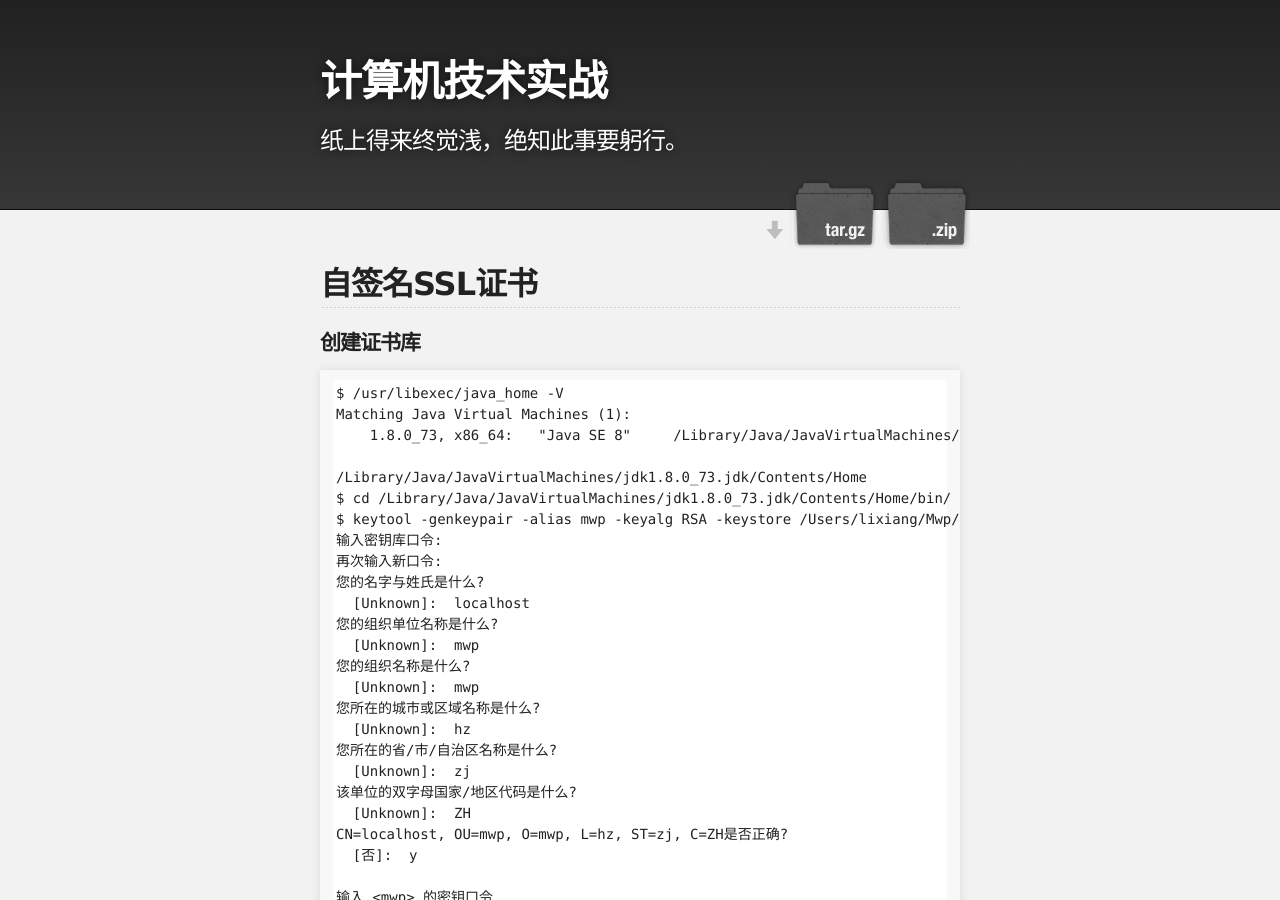
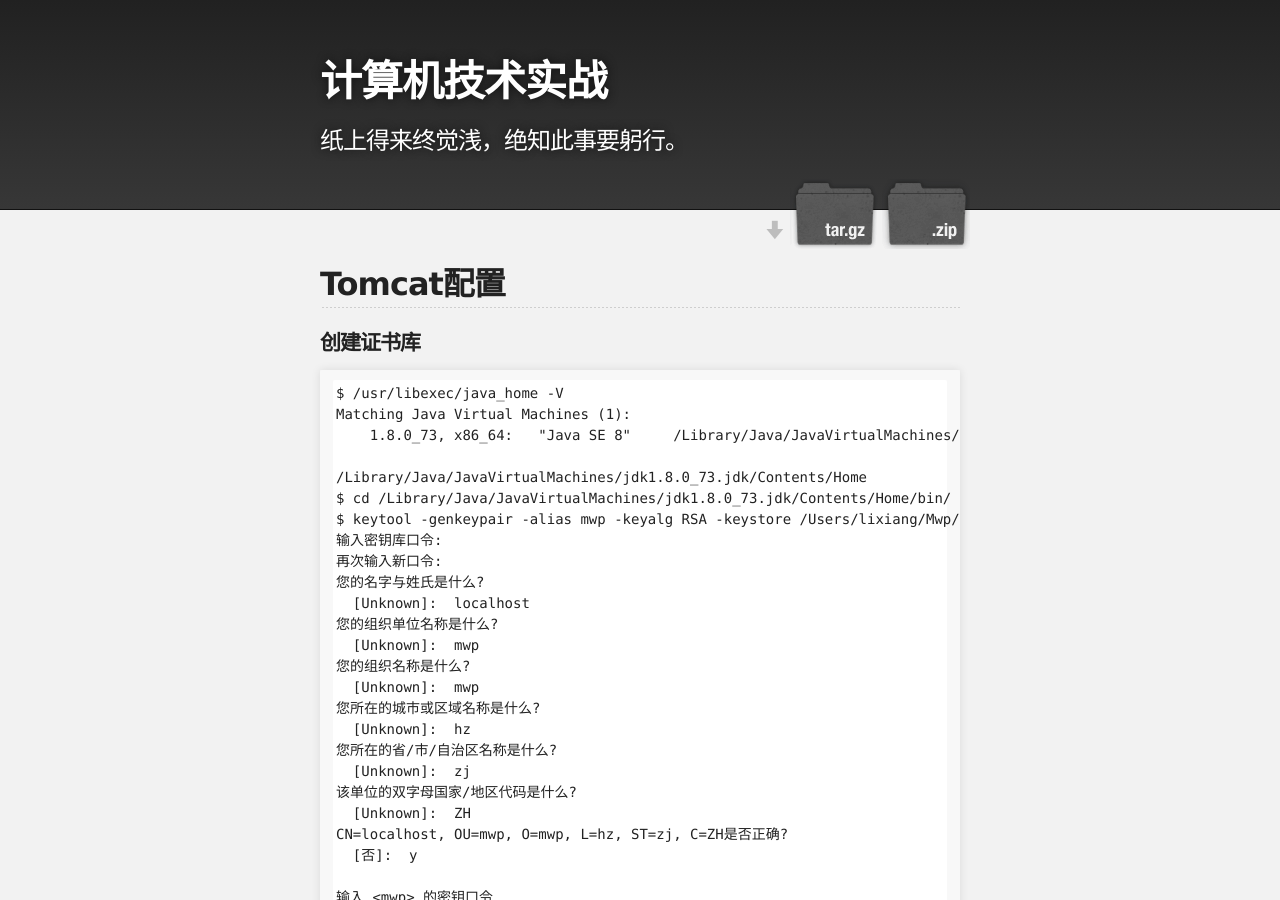
Before and after one commit to mwping/mwping.github.io, a Jekyll site: the page built from network/http/tomcat-test.md, in a window 1280 px wide and 900 px high. Built offline with Jekyll 4.4.1, drawn with Linux system fonts in a browser that asks for light colours; our own code applies the rules of GitHub Pages for plain Markdown files.

Commit message:
fix title

```diff
--- a/network/http/tomcat-test.md
+++ b/network/http/tomcat-test.md
@@ -1,4 +1,4 @@
-## 自签名SSL证书
+## Tomcat配置
 
 #### 创建证书库
 
```
